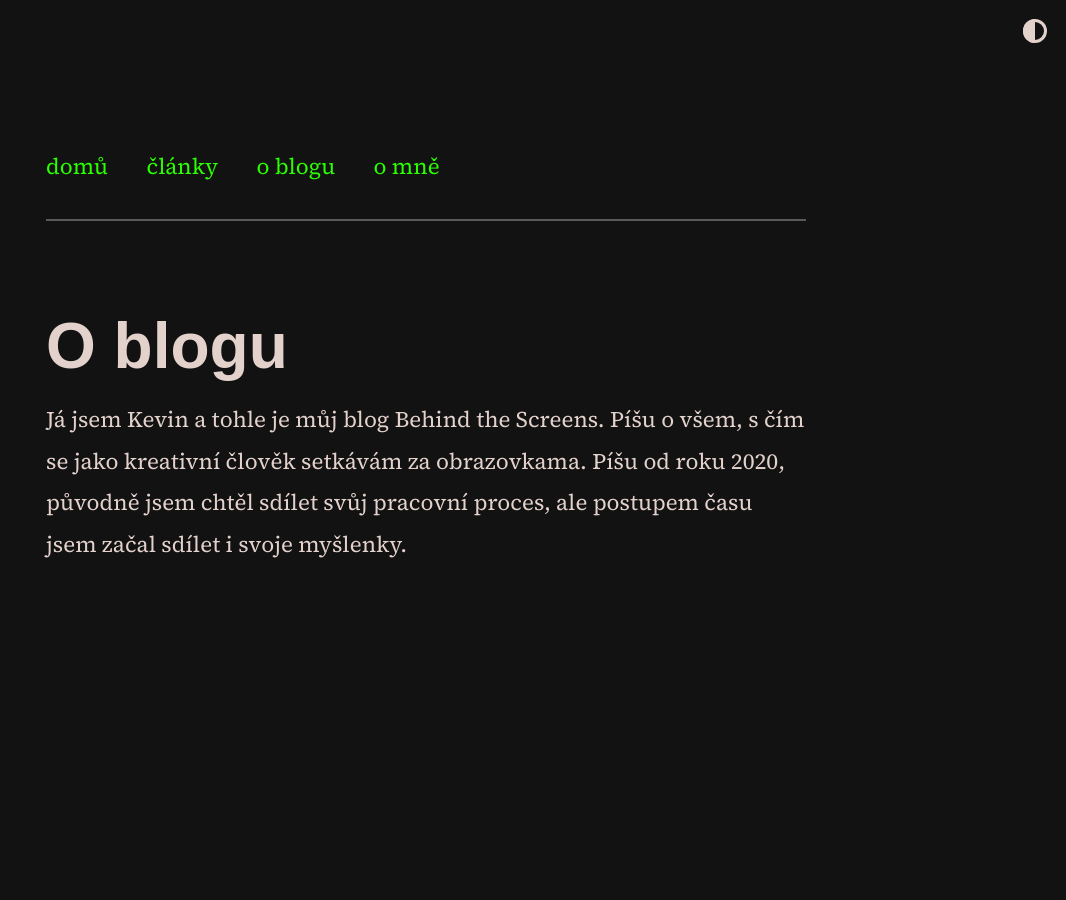
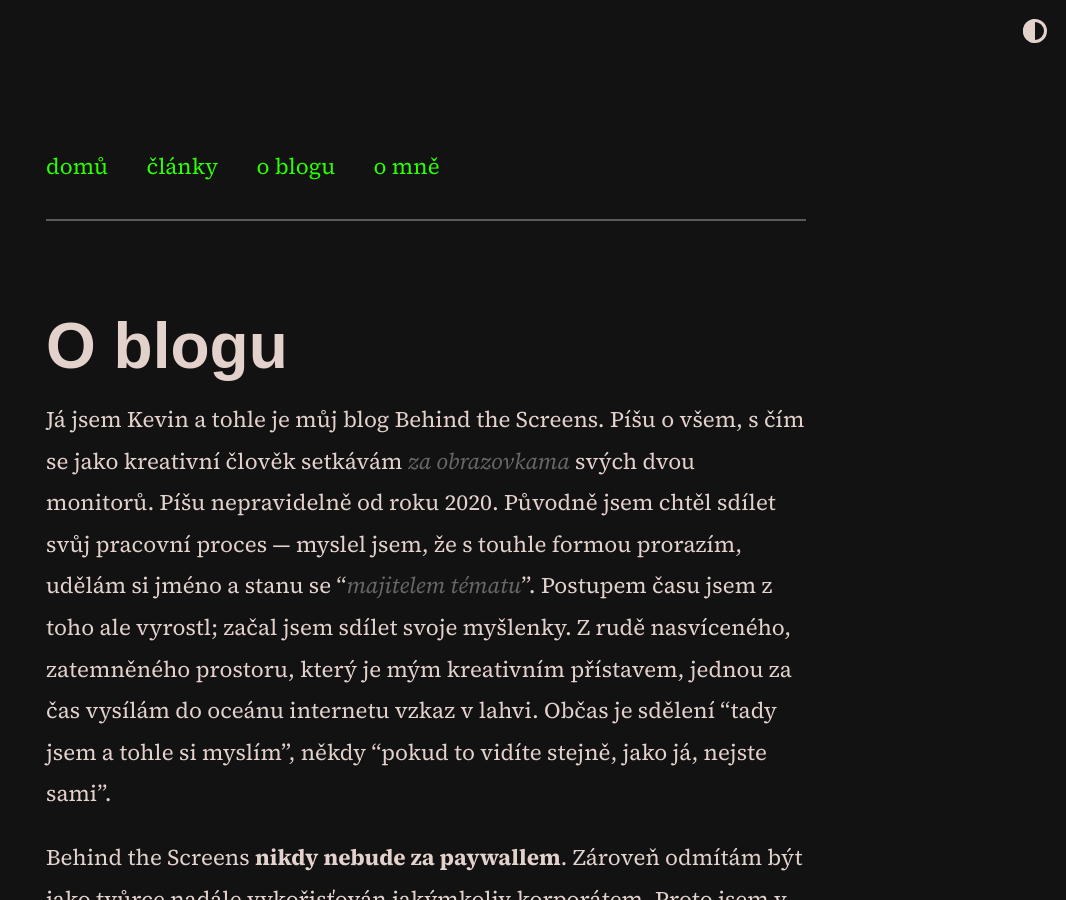
Before and after one commit to scherrer-txt/bts, a Jekyll site: the page built from o-blogu.md, in a window 1280 px wide and 900 px high. Shown: the whole window, without its empty margins (214-1280 px from the left). Built offline with Jekyll 4.4.1, drawn with Linux system fonts in a browser that asks for light colours; some web fonts are replaced; a script that is not in the unit is left out; some of the changed text lies outside the part shown.

Commit message:
Update o-blogu.md

```diff
--- a/o-blogu.md
+++ b/o-blogu.md
@@ -3,5 +3,15 @@
 title: O blogu
 ---
 
-Já jsem Kevin a tohle je můj blog Behind the Screens. Píšu o všem, s čím se jako kreativní člověk setkávám za obrazovkama.
-Píšu od roku 2020, původně jsem chtěl sdílet svůj pracovní proces, ale postupem času jsem začal sdílet i svoje myšlenky.
+Já jsem Kevin a tohle je můj blog Behind the Screens. Píšu o všem, s čím se jako kreativní člověk setkávám *za obrazovkama* svých dvou monitorů. Píšu nepravidelně od roku 2020. Původně jsem chtěl sdílet svůj pracovní proces — myslel jsem, že s touhle formou prorazím, udělám si jméno a stanu se "*majitelem tématu*". Postupem času jsem z toho ale vyrostl; začal jsem sdílet svoje myšlenky. Z rudě nasvíceného, zatemněného prostoru, který je mým kreativním přístavem, jednou za čas vysílám do oceánu internetu vzkaz v lahvi. Občas je sdělení "tady jsem a tohle si myslím", někdy "pokud to vidíte stejně, jako já, nejste sami".
+
+Behind the Screens **nikdy nebude za paywallem**. Zároveň odmítám být jako tvůrce nadále vykořisťován jakýmkoliv korporátem. Proto jsem v březnu 2024 emigroval z platformy Medium, s jejímiž praktiky nesouhlasím ani jako designer, ani jako tvůrce obsahu, ani jako decent human being.
+Pokud to vidíte podobně, velmi rád vám s přechodem na Github Pages pomůžu, pokud to bude v mých silách.
+
+
+##### Credits
+- Behind the Screens blog běží na jazyku Ruby, konkrétně na generátoru [Jekyll](https://jekyllrb.com/) by Tom Preston-Werner, hostovaném na [Github Pages](https://pages.github.com/).
+- Používám silně upravenou šablonu [Moonwalk](https://github.com/abhinavs/moonwalk) by [Abhinavs](https://github.com/abhinavs/).
+- Využívám html pro strukturu webu, css pro upravení vzhledu, markdown pro psaní článků, liquid pro generování dynamického obsahu, yaml pro nastavení parametrů, a zmíněný ruby.
+- Nadpisové písmo je [Roc Grotesk Wide](https://fonts.adobe.com/fonts/roc-grotesk) by Nikola and Zoran Kostić from [Kostic Type Foundry](http://beta.kostictype.com/), licencováno přes [Adobe Fonts](https://fonts.adobe.com/fonts/roc-grotesk#licensing-section).
+- Textové písmo je [Source Serif 4](https://fonts.google.com/specimen/Source+Serif+4) by Frank Grießhammer for [Google Fonts](https://fonts.google.com/specimen/Source+Serif+4), licencováno přes [Open Font License](https://fonts.google.com/specimen/Source+Serif+4/about).
```
